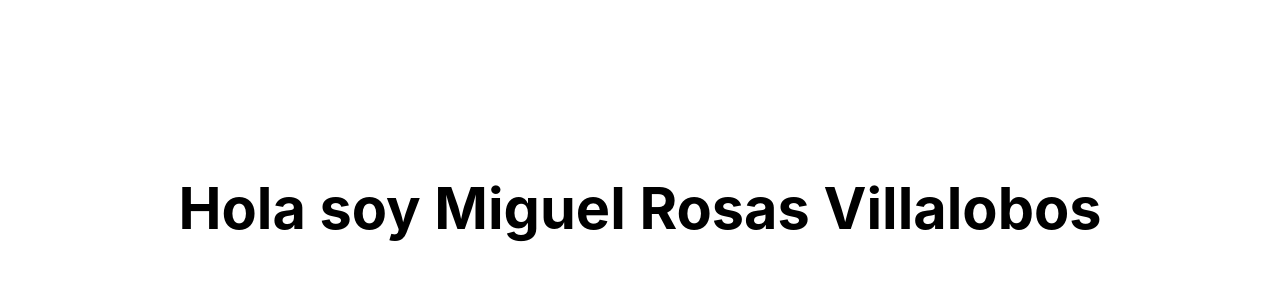
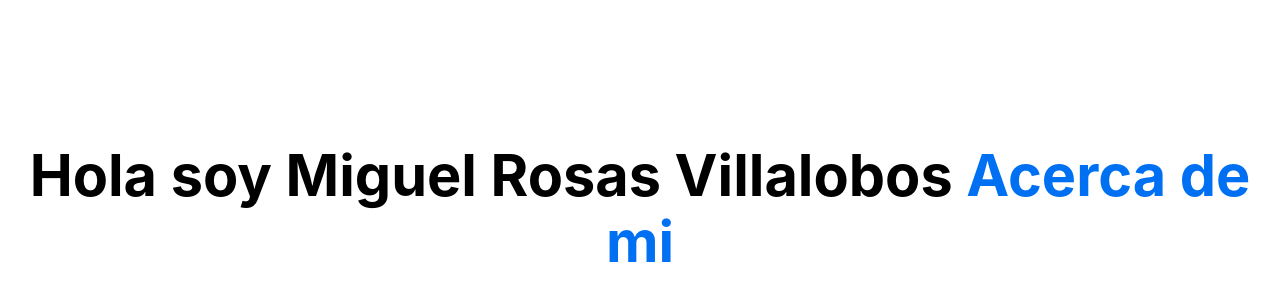
Before and after one commit to MiguelRosasVillalobos/miguelrosasvillalobos_website, a Next.js app: page / in a window 1280 px wide. Shown: the part 184-484 px from the top of the page. Built offline with nearby package versions, Linux system fonts and the light colour scheme.

Commit message:
Se sube about

```diff
--- a/pages/index.js
+++ b/pages/index.js
@@ -1,5 +1,6 @@
 import Head from 'next/head';
 import styles from '../styles/Home.module.css';
+import Link from 'next/link';
 
 export default function Home() {
   return (
@@ -12,6 +13,7 @@ export default function Home() {
       <main>
         <h1 className={styles.title}>
           Hola soy Miguel Rosas Villalobos
+          <Link href="/about"> Acerca de mi</Link>
         </h1>
       </main>
 
```
